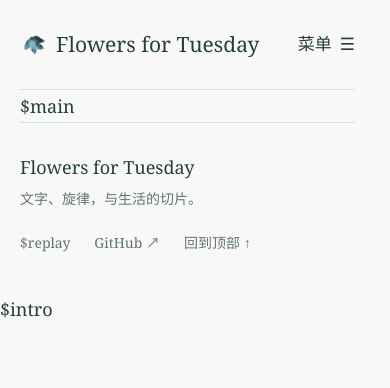
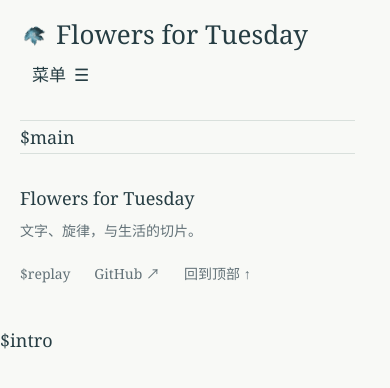
Before and after one commit to Flowers-for-Tuesday/Flowers-for-Tuesday.github.io, a Python web app: template templates/base.html in a window 390 px wide. Shown: the top 388 px of the page. Run offline with Jinja, Linux system fonts and the light colour scheme; the template is opened without the code that fills it, so the values that code supplies are empty; some web fonts are replaced.

Commit message:
Increase header and entrance title font sizes

```diff
--- a/assets/css/site.css
+++ b/assets/css/site.css
@@ -35,10 +35,10 @@ h1, h2, h3 { font-weight: 400; line-height: 1.25; }
 .skip-link { position: fixed; top: -100px; left: 20px; z-index: 20; padding: 8px 20px; background: var(--paper); }
 .skip-link:focus { top: 12px; }
 .site-header { min-height: 104px; display: flex; align-items: center; justify-content: space-between; gap: 30px; border-bottom: 1px solid var(--line); }
-.site-brand { display: inline-flex; gap: 12px; align-items: center; font-size: 24px; line-height: 1.2; text-decoration: none; white-space: nowrap; }
+.site-brand { display: inline-flex; gap: 12px; align-items: center; font-size: 32px; line-height: 1.2; text-decoration: none; white-space: nowrap; }
 .site-brand img { object-fit: contain; }
 .site-nav { display: flex; gap: 34px; align-items: center; }
-.site-nav a { position: relative; font-size: 19px; text-decoration: none; padding-block: 12px; }
+.site-nav a { position: relative; font-size: 25px; text-decoration: none; padding-block: 12px; }
 .site-nav a::after { position: absolute; content: ""; height: 1px; background: var(--accent); left: 0; right: 0; bottom: 7px; transform: scaleX(0); transform-origin: left; transition: transform .2s; }
 .site-nav a:hover::after, .site-nav a[aria-current]::after { transform: scaleX(1); }
 .site-nav a[aria-current] { color: var(--accent); }
@@ -110,7 +110,7 @@ audio { display: block; width: min(100%, 550px); margin-top: 20px; }
 .intro[open] { display: grid; place-items: center; }
 .intro.is-leaving { opacity: 0; }
 .intro-inner { text-align: center; margin-top: -25px; }
-.intro-eyebrow { display: block; font-size: 16px; color: var(--muted); letter-spacing: .08em; margin-bottom: 40px; animation: appear 1.2s both; }
+.intro-eyebrow { display: block; font-size: clamp(26px, 3vw, 36px); color: var(--muted); letter-spacing: .08em; margin-bottom: 40px; animation: appear 1.2s both; }
 .intro-line { font-size: clamp(25px, 4vw, 43px); letter-spacing: .09em; line-height: 2.2; animation: appear 1.5s .25s both; }
 .intro-line + .intro-line { animation-delay: 1.25s; }
 .intro-rule { display: block; width: 42px; height: 1px; margin: 35px auto 0; background: #8eaaa4; animation: appear 1.3s 2s both; }
@@ -122,9 +122,9 @@ audio { display: block; width: min(100%, 550px); margin-top: 20px; }
 @media (max-width: 900px) {
   .wrap { width: calc(100% - 56px); }
   .site-header { gap: 20px; }
-  .site-brand { font-size: 21px; gap: 8px; }
+  .site-brand { font-size: 26px; gap: 8px; }
   .site-nav { gap: 20px; }
-  .site-nav a { font-size: 17px; }
+  .site-nav a { font-size: 22px; }
   .hero { gap: 38px; padding-block: 48px 60px; }
   .hero h1 { font-size: 46px; }
   .hero-description { font-size: 20px; }
@@ -137,7 +137,7 @@ audio { display: block; width: min(100%, 550px); margin-top: 20px; }
   body { font-size: 18px; }
   .wrap { width: calc(100% - 40px); }
   .site-header { min-height: 82px; flex-wrap: wrap; gap: 0 12px; padding-block: 19px; }
-  .site-brand { font-size: 21px; }
+  .site-brand { font-size: 26px; }
   .site-brand img { width: 28px; height: 28px; }
   .menu-toggle:not([hidden]) { display: inline-flex; gap: 8px; align-items: center; }
   .site-nav { width: 100%; justify-content: space-between; gap: 14px; padding-top: 15px; }
@@ -175,7 +175,7 @@ audio { display: block; width: min(100%, 550px); margin-top: 20px; }
   .intro-line { letter-spacing: .035em; }
 }
 @media (max-width: 360px) {
-  .site-brand { font-size: 18px; }
+  .site-brand { font-size: 22px; }
   .site-brand img { width: 24px; height: 24px; }
   .menu-toggle { font-size: 15px; }
   .directory-row h3 span { display: block; margin-left: 0; }
```
